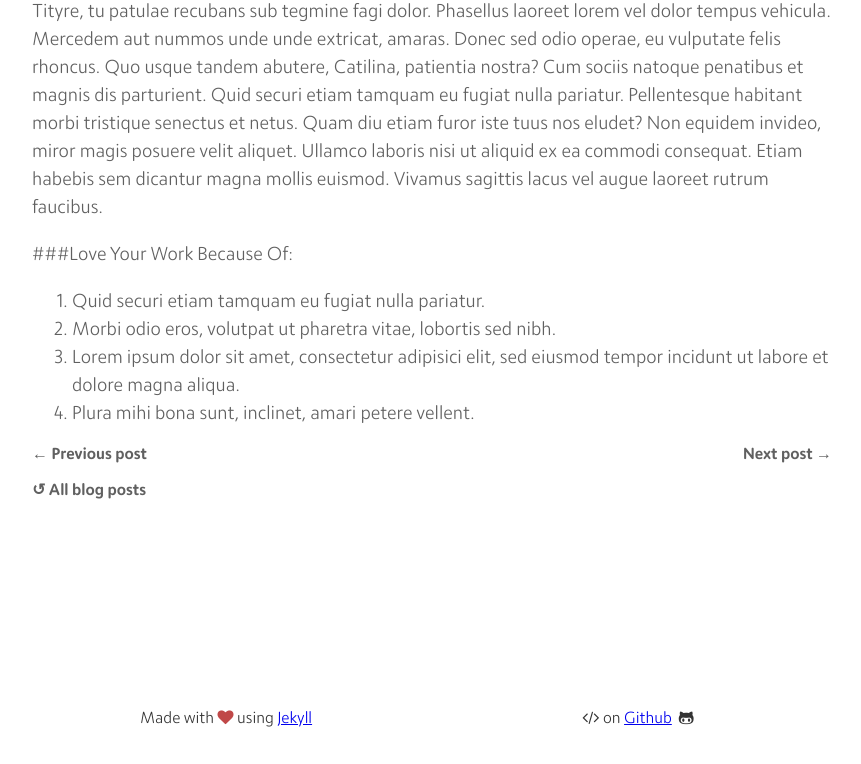
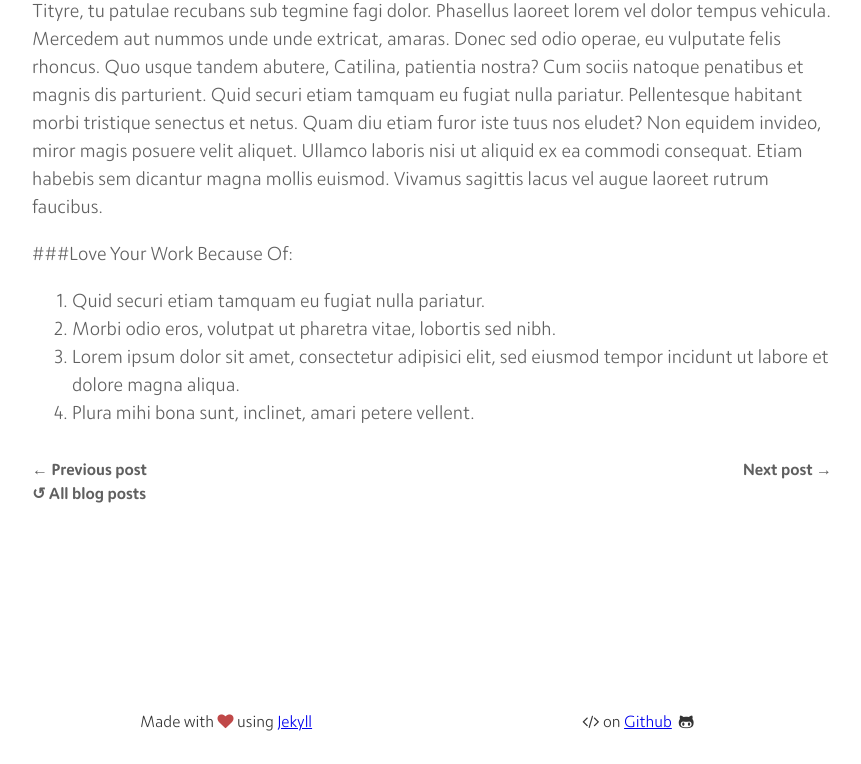
Before and after one commit to MrAnnix/MrAnnix.github.io, a Jekyll site: the page built from _posts/2019-03-22-workspace-design-trends-and-ideas.md, in a window 1280 px wide. Shown: the part 1039-1803 px from the top of the page, without its empty margins (208-1069 px from the left). Built offline with Jekyll 4.4.1, drawn with Linux system fonts in a browser that asks for light colours.

Commit message:
Update _common.scss

```diff
--- a/_sass/_common.scss
+++ b/_sass/_common.scss
@@ -532,7 +532,7 @@ code,pre,tt {
 }
 
 .post .blog-navigation {
-    margin: 1rem 0 0!important;
+    margin: 2rem 0 0!important;
     padding: 0!important
 }
 
@@ -545,7 +545,7 @@ code,pre,tt {
 }
 
 .post .blog-return {
-    margin: 1rem 0 0!important;
+    margin: .3rem 0 0!important;
     padding: 0!important
 }
 
```
